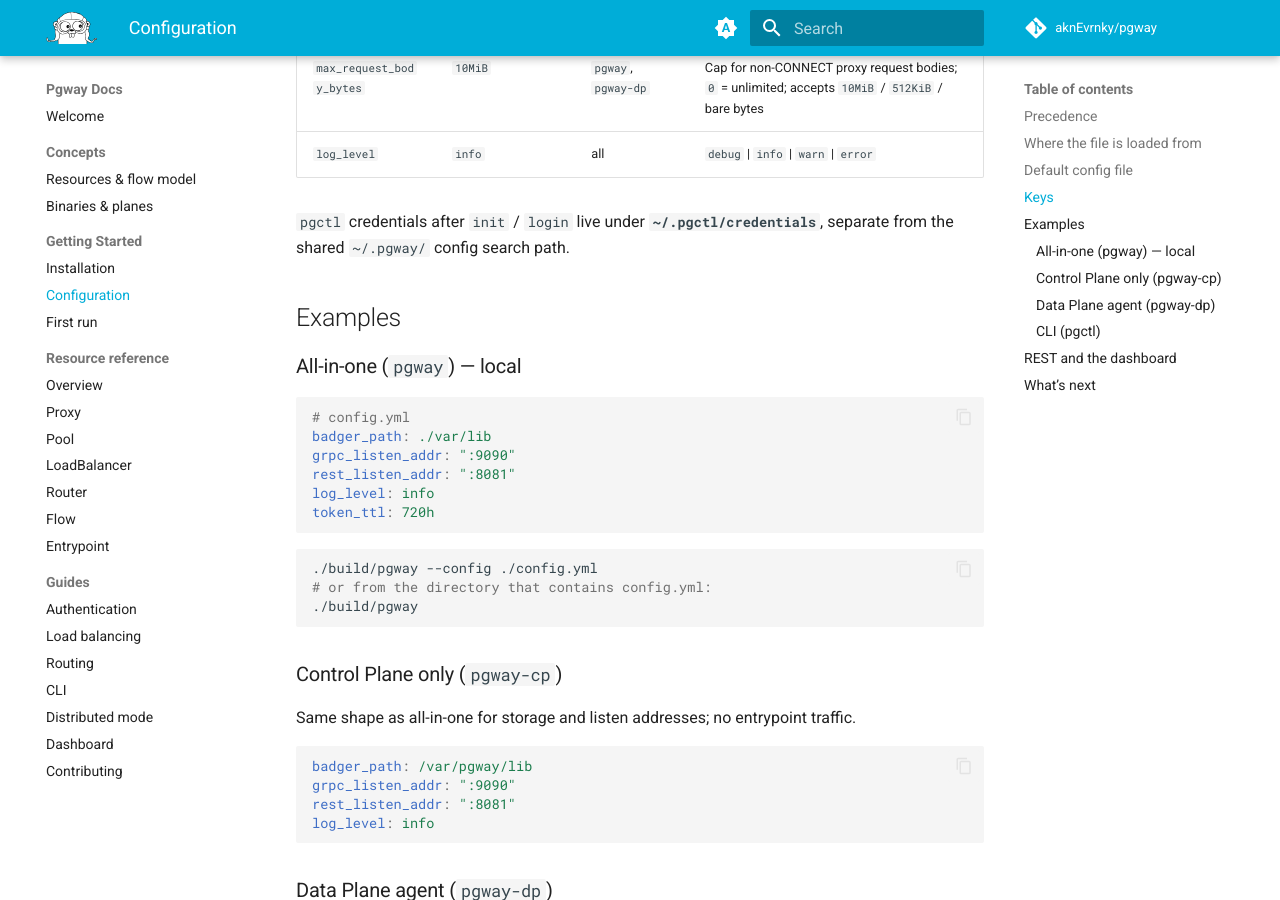
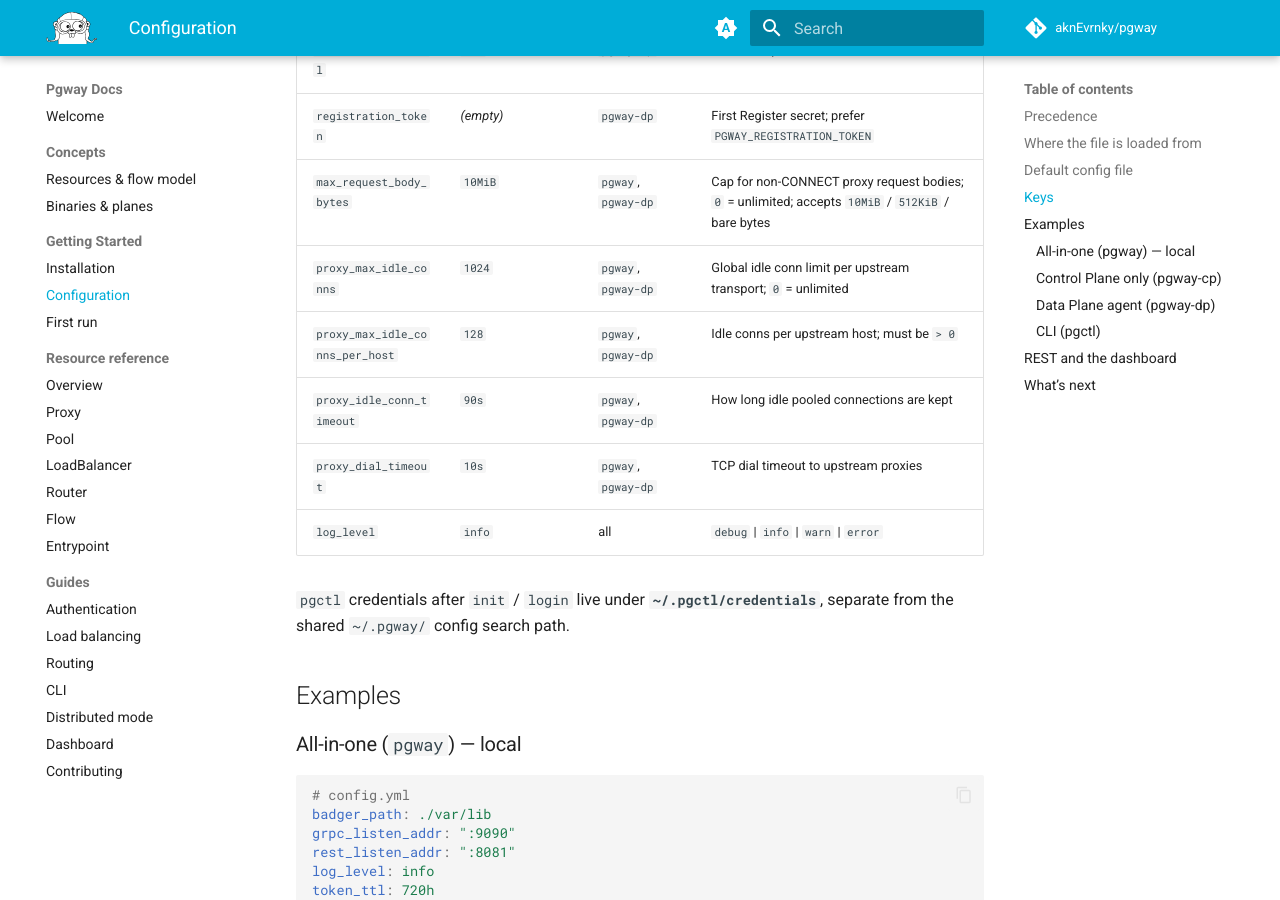
Before and after one commit to aknEvrnky/pgway-docs, an MkDocs documentation site: the page built from docs/getting-started/configuration.md, in a window 1280 px wide and 900 px high, scrolled down 3678 px. Built offline with MkDocs 1.6.1 and Material for MkDocs 9.7.7, drawn with Linux system fonts in a browser that asks for light colours; comment, search, counter and statistics services are not loaded; some of the changed text lies outside the part shown.

Commit message:
docs: document proxy HTTP transport pool settings
Operators need the new proxy_max_idle_* / dial timeout knobs after #23.

````diff
--- a/docs/getting-started/configuration.md
+++ b/docs/getting-started/configuration.md
@@ -105,6 +105,12 @@ registration_token: ""
 # Accepts integers or human sizes (10MiB, 512KiB, 100MB). Also PGWAY_MAX_REQUEST_BODY_BYTES.
 max_request_body_bytes: 10MiB
 
+# Per-proxy http.Transport pool (pgway, pgway-dp). 0 max_idle_conns = unlimited.
+proxy_max_idle_conns: 1024
+proxy_max_idle_conns_per_host: 128
+proxy_idle_conn_timeout: 90s
+proxy_dial_timeout: 10s
+
 # Global log level: debug | info | warn | error (also PGWAY_LOG_LEVEL).
 log_level: info
 ```
@@ -130,6 +136,10 @@ log_level: info
 | `heartbeat_interval` | `10s` | `pgway-dp` | Heartbeat period |
 | `registration_token` | *(empty)* | `pgway-dp` | First Register secret; prefer `PGWAY_REGISTRATION_TOKEN` |
 | `max_request_body_bytes` | `10MiB` | `pgway`, `pgway-dp` | Cap for non-CONNECT proxy request bodies; `0` = unlimited; accepts `10MiB` / `512KiB` / bare bytes |
+| `proxy_max_idle_conns` | `1024` | `pgway`, `pgway-dp` | Global idle conn limit per upstream transport; `0` = unlimited |
+| `proxy_max_idle_conns_per_host` | `128` | `pgway`, `pgway-dp` | Idle conns per upstream host; must be `> 0` |
+| `proxy_idle_conn_timeout` | `90s` | `pgway`, `pgway-dp` | How long idle pooled connections are kept |
+| `proxy_dial_timeout` | `10s` | `pgway`, `pgway-dp` | TCP dial timeout to upstream proxies |
 | `log_level` | `info` | all | `debug` \| `info` \| `warn` \| `error` |
 
 `pgctl` credentials after `init` / `login` live under **`~/.pgctl/credentials`**, separate from the shared `~/.pgway/` config search path.
````
Also changed, not shown: docs/index.md (+1 -1 lines).
